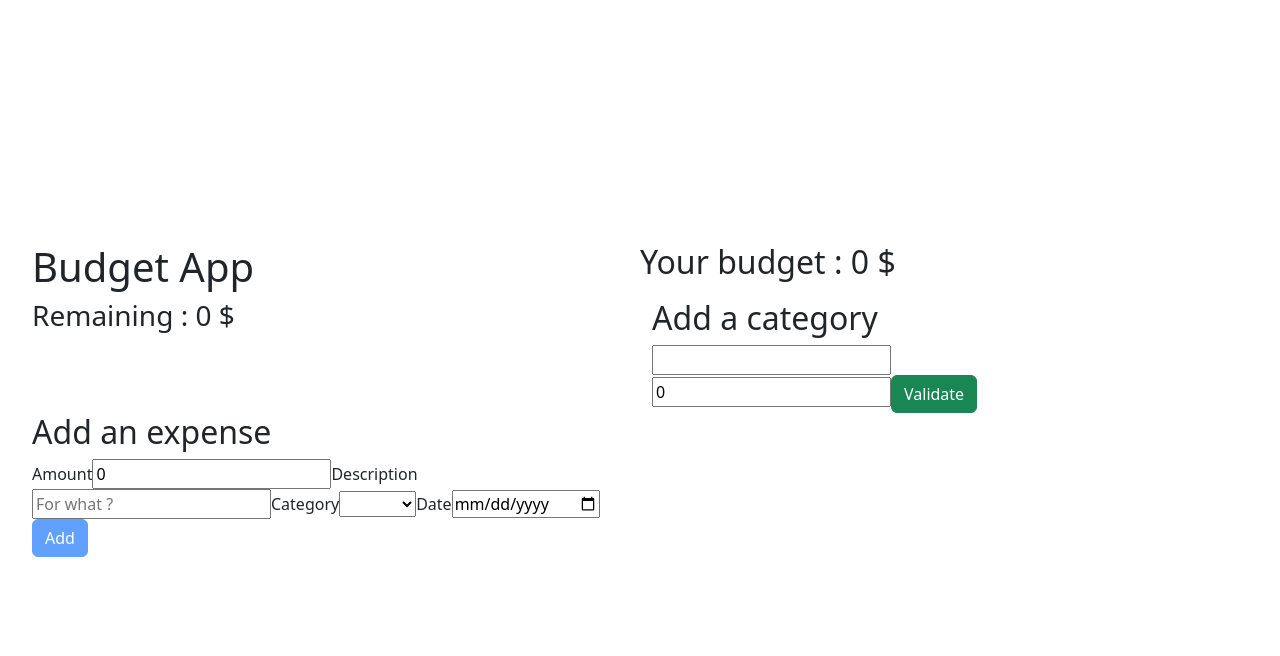
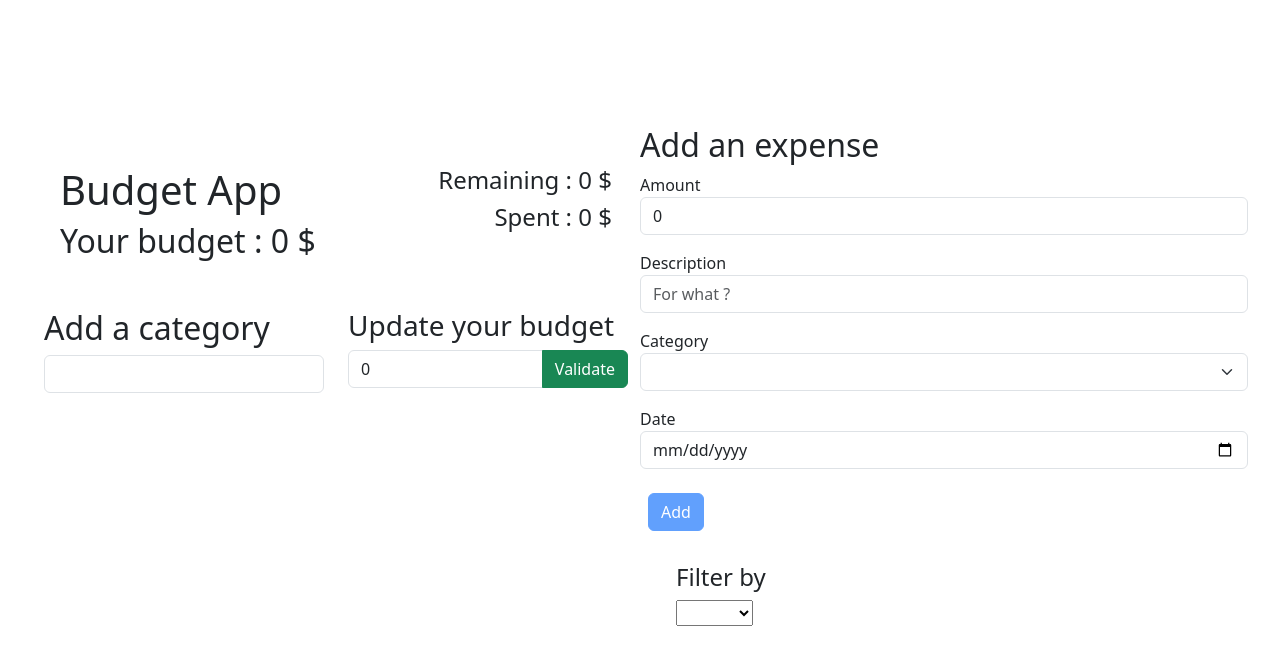
Before and after one commit to Slashinkun/budget-app, a Vue app: page / in a window 1280 px wide. Shown: the top 656 px of the page. Built offline with nearby package versions, Linux system fonts and the light colour scheme.

Commit message:
adding css, filter

```diff
--- a/src/App.vue
+++ b/src/App.vue
@@ -10,10 +10,16 @@ const categories = ref(
 )
 const newCategory = ref('')
 
+const filter_category = ref('')
+
 const remainingBudget = computed(() => {
   let sumExpenses = expenses.value.reduce((acc, expense) => acc + expense.amount, 0)
 
   return userBudget.value - sumExpenses
+})
+
+const amountSpent = computed(() => {
+  return expenses.value.reduce((acc, expense) => acc + expense.amount, 0)
 })
 
 const localStorageExpenses = localStorage.getItem('user_expenses')
@@ -73,14 +79,36 @@ const deleteExpense = (id) => {
   expenses.value.splice(index, 1)
   localStorage.setItem('user_expenses', JSON.stringify(expenses.value))
 }
+
+const filteredExpenses = computed(() => {
+  console.log(filter_category.value)
+
+  if (filter_category.value !== '') {
+    const result = expenses.value.filter((expense) => {
+      console.log(expense.category)
+      return expense.category.toLowerCase() === filter_category.value.toLowerCase()
+    })
+
+    console.log(result)
+
+    return result
+  }
+
+  return expenses.value
+})
 </script>
 
 <template>
+  <div class="container mt-4">
+    <div class="row mb-4 p-3">
+      <div class="col-md-6">
         <h1>Budget App</h1>
         <h2>
           Your budget : <span>{{ userBudget }} $</span>
         </h2>
-  <h3>
+      </div>
+      <div class="col md-6 text-end">
+        <h4>
           Remaining :
           <span
             v-bind:class="{
@@ -90,18 +118,42 @@ const deleteExpense = (id) => {
             }"
             >{{ remainingBudget }} $
           </span>
-  </h3>
+        </h4>
+        <h4>
+          Spent : <span>{{ amountSpent }} $</span>
+        </h4>
+      </div>
+    </div>
 
-  <div class="container">
+    <div class="row mb-4">
+      <div class="col-md-6">
         <h2>Add a category</h2>
-    <div><input type="text" v-model.trim="newCategory" @keyup.enter="addCategories" /></div>
-    <input type="number" placeholder="Enter your budget" v-model="newUserBudget" />
+        <input
+          class="form-control"
+          type="text"
+          v-model.trim="newCategory"
+          @keyup.enter="addCategories"
+        />
+      </div>
+      <div class="col-md-6">
+        <h3>Update your budget</h3>
+        <div class="input-group">
+          <input
+            type="number"
+            placeholder="Enter your new budget"
+            class="form-control"
+            v-model="newUserBudget"
+          />
           <button class="btn btn-success" @click="validateBudget">Validate</button>
         </div>
-
-  <div>
+      </div>
+    </div>
+  </div>
+  <div class="row mb-4">
+    <div class="col">
       <h2>Add an expense</h2>
       <form class="expense-form" @submit.prevent="addExpense" id="expense-form">
+        <div class="mb-3">
           <label for="expense_amount"> Amount</label>
           <input
             type="number"
@@ -109,31 +161,61 @@ const deleteExpense = (id) => {
             min="1"
             v-model.number="newExpense.amount"
             required
+            class="form-control"
           />
+        </div>
+        <div class="mb-3">
           <label for="expense_desc">Description</label>
-      <input v-model="newExpense.description" id="expense_desc" placeholder="For what ?" />
+          <input
+            class="form-control"
+            v-model="newExpense.description"
+            id="expense_desc"
+            placeholder="For what ?"
+          />
+        </div>
+        <div class="mb-3">
           <label for="expense_category">Category</label>
-      <select v-model="newExpense.category" id="expense_category">
+          <select class="form-select" v-model="newExpense.category" id="expense_category">
             <option value=""></option>
             <option v-for="cat in categories" :key="cat" :value="cat">{{ cat }}</option>
           </select>
+        </div>
+        <div class="mb-3">
           <label for="expense_date">Date</label>
-      <input type="date" id="expense_date" v-model="newExpense.date" required />
+          <input
+            class="form-control"
+            type="date"
+            id="expense_date"
+            v-model="newExpense.date"
+            required
+          />
+        </div>
         <button
           type="submit"
-        class="btn btn-primary"
+          class="btn btn-primary m-2"
           v-bind:disabled="newExpense.amount === 0 || newExpense.amount === ''"
         >
           Add
         </button>
       </form>
     </div>
-  <div v-for="expense in expenses">
+
+    <div class="row m-4">
+      <div class="col">
+        <h4>Filter by</h4>
+        <select id="filter_category" v-model="filter_category">
+          <option value=""></option>
+          <option v-for="cat in categories" :key="cat" :value="cat">{{ cat }}</option>
+        </select>
+      </div>
+      <div v-for="expense in filteredExpenses" :key="expense.id" class="mb-2">
         <ExpenseCard
           :expense="expense"
           @delete="deleteExpense(expense.id)"
           :key="expense.id"
         ></ExpenseCard>
+      </div>
+    </div>
   </div>
 </template>
 
--- a/src/components/ExpenseCard.vue
+++ b/src/components/ExpenseCard.vue
@@ -11,7 +11,7 @@ const emit = defineEmits(['delete'])
       <div>{{ expense.date }}</div>
     </div>
     <div class="actions">
-      <div class="amount">{{ expense.amount }} $</div>
+      <div>{{ expense.amount }} $</div>
       <button class="btn btn-danger" @click="$emit('delete')">Delete</button>
     </div>
   </div>
@@ -24,6 +24,7 @@ const emit = defineEmits(['delete'])
   justify-content: space-evenly;
   align-items: flex-start;
   border: 1px solid;
+  border-radius: 10px;
   margin: 10px auto;
 }
 
```
Lines whose indentation alone changed are shown as unchanged.
